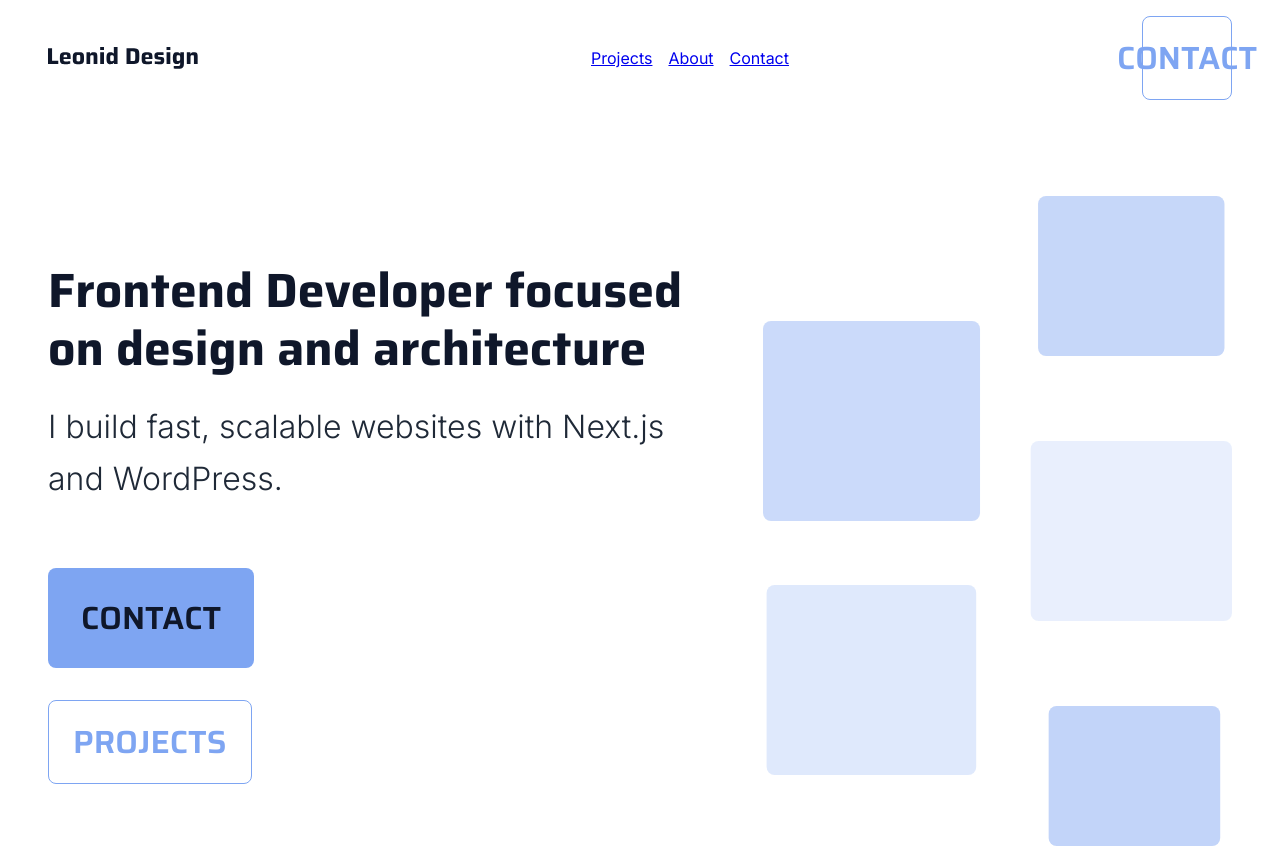
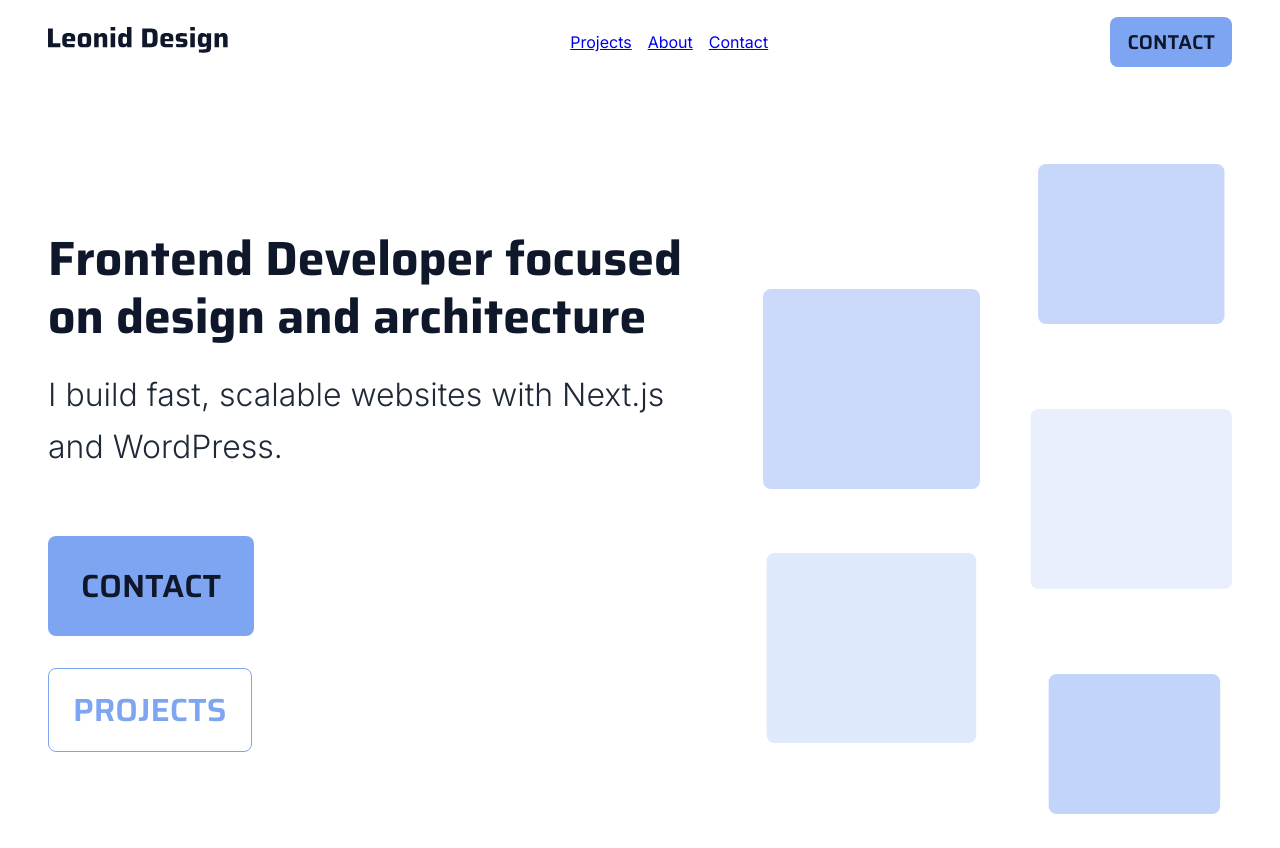
Before and after one commit to Leonid10011/leonid-portfolio, a Next.js app: page / in a window 1280 px wide. Shown: the top 848 px of the page. Built offline with nearby package versions, Linux system fonts and the light colour scheme; no server answers.

Commit message:
ref: Refactored nav CTA. Removed nav Links from details page

```diff
--- a/src/app/layout.tsx
+++ b/src/app/layout.tsx
@@ -1,5 +1,4 @@
 import Footer from "../components/layout/Footer";
-import Header from "../components/layout/Header";
 import "@/src/styles/global.css";
 import  { Saira, Inter } from "next/font/google";
 
@@ -33,7 +32,6 @@ export default function RootLayout({
   return (
     <html lang="en" className={`${fontHeading.variable} ${fontBody.variable}`}>
       <body>
-        <Header />
         {children}
         <Footer />
       </body>
--- a/src/app/page.tsx
+++ b/src/app/page.tsx
@@ -1,3 +1,4 @@
+import Header from "../components/layout/Header";
 import About from "../components/sections/About";
 import Contact from "../components/sections/Contact";
 import Hero from "../components/sections/Hero";
@@ -6,11 +7,14 @@ import styles from "./page.module.css"
 
 export default function Home() {
   return (
+    <>
+    <Header />
     <main className={styles.page}>
       <Hero />
       <Projects/>
       <About/>
       <Contact/>
     </main>
+    </>
   );
 }
--- a/src/components/layout/Header.module.css
+++ b/src/components/layout/Header.module.css
@@ -8,8 +8,6 @@
 
 .navLinks{
     display: none;
-
-
 }
 
 .logo {
@@ -24,10 +22,16 @@
 }
 
 @media (min-width: 768px) {
+    .logo {
+        width: 180px;
+    }
+
     .navLinks {
         display: flex;
         flex-direction: row;
+        align-items: center;
         list-style: none;
         gap: var(--space-16);
+        padding: 0;
     }
 }
--- a/src/components/layout/Header.tsx
+++ b/src/components/layout/Header.tsx
@@ -2,8 +2,13 @@ import { navLink } from "@/src/types/navLinks";
 import Link from "next/link";
 import Container from "../layout/Container";
 import styles from "./Header.module.css";
+import Button from "../ui/Button";
 
-export default function Header() {
+type HeaderProps = {
+    variant?: "sections" | "simple";
+}
+
+export default function Header({ variant = "sections" }: HeaderProps) {
 
     const links: navLink[] = [
         { href: "#projects", label: "Projects" },
@@ -16,15 +21,19 @@ export default function Header() {
         <nav className="navbar">
             <Container>
                 <div className={styles.inner}>
+                    <Link href="/" className={styles.logoLink} aria-label="Leonid Design Home">
                         <img src="/logo.svg" alt="Leonid Design" className={styles.logo} />
+                    </Link>
+                    {variant === "sections" && (
                         <ul className={styles.navLinks}>
                             {links.map((link, index) => (
                                 <li key={index}>
                                     <a href={link.href}>{link.label}</a>
                                 </li>
                             ))}
-                    </ul>
-                    <Link href={"#contact"} className={`${styles.navCta} btn btnSecondary`}>CONTACT</Link>
+                        </ul>)}
+
+                    <Button href={"#contact"} text="CONTACT" variant="nav"/>
                 </div>
             </Container>
         </nav>
--- a/src/components/sections/Contact.tsx
+++ b/src/components/sections/Contact.tsx
@@ -11,7 +11,7 @@ export default function Contact () {
                 <h2 id="contact-heading" className={styles.headline}>Contact</h2>
                 <div className={styles.content}>
                     <p>I’m currently open to frontend roles or project-based work. Feel free to reach out if you’d like to get in touch.</p>
-                    <Button href={"mailto:leo@domain.com?subject=Frontend%20Opportunity"} text="Contact Now" type="btnPrimary"/>
+                    <Button href={"mailto:leo@domain.com?subject=Frontend%20Opportunity"} text="Contact Now" variant="primary"/>
                 </div>
             </div>
             </Container>
--- a/src/components/sections/Hero.tsx
+++ b/src/components/sections/Hero.tsx
@@ -12,8 +12,8 @@ export default function Hero() {
                         <h1 id="hero-heading" className={styles.headline}>Frontend Developer focused on design and architecture</h1>
                         <p className={styles.subline}>I build fast, scalable websites with Next.js and WordPress.</p>
                         <div className={styles.ctas}>
-                            <Button href={"#contact"} text="CONTACT" type="btnPrimary"/>
-                            <Button href={"#projects"} text="PROJECTS" type="btnSecondary"/>
+                            <Button href={"#contact"} text="CONTACT" variant="primary"/>
+                            <Button href={"#projects"} text="PROJECTS" variant="secondary"/>
                         </div>
                     </div>
                     <div  className={styles.visuals} aria-hidden="true">
--- a/src/components/ui/Button.tsx
+++ b/src/components/ui/Button.tsx
@@ -3,12 +3,12 @@ import Link from "next/link";
 type ButtonProps = {
     href: string;
     text: string;
-    type?: "btnPrimary" | "btnSecondary";
+    variant?: "primary" | "secondary" |"nav";
 }
 
-export default function Button({ href, text="Button", type = "btnPrimary" }: ButtonProps) {
+export default function Button({ href, text="Button", variant = "primary" }: ButtonProps) {
     return (
-        <Link href={href} className={`btn ${type}`}>
+        <Link href={href} className={`btn btn--${variant}`}>
             {text}
         </Link>
     )
--- a/src/styles/global.css
+++ b/src/styles/global.css
@@ -200,15 +200,22 @@ a:focus-visible {
 }
 
 
-.btnPrimary {
+.btn--primary {
     padding: var(--space-24) var(--space-32);
     background: var(--color-accent);
     color: var(--color-text);
 }
 
-.btnSecondary {
+.btn--secondary {
     padding: var(--space-16) var(--space-24);
     background: transparent;
     border-color: var(--color-accent);
     color: var(--color-accent);
 }
+
+.btn--nav {
+    padding: var(--space-8) var(--space-16);
+    font-size: var(--fs-subline);
+    background: var(--color-accent);
+    color: var(--color-text);
+}
```
Also changed, not shown: src/app/projects/layout.tsx (added, +16 -0 lines). Lines whose indentation alone changed are shown as unchanged.
